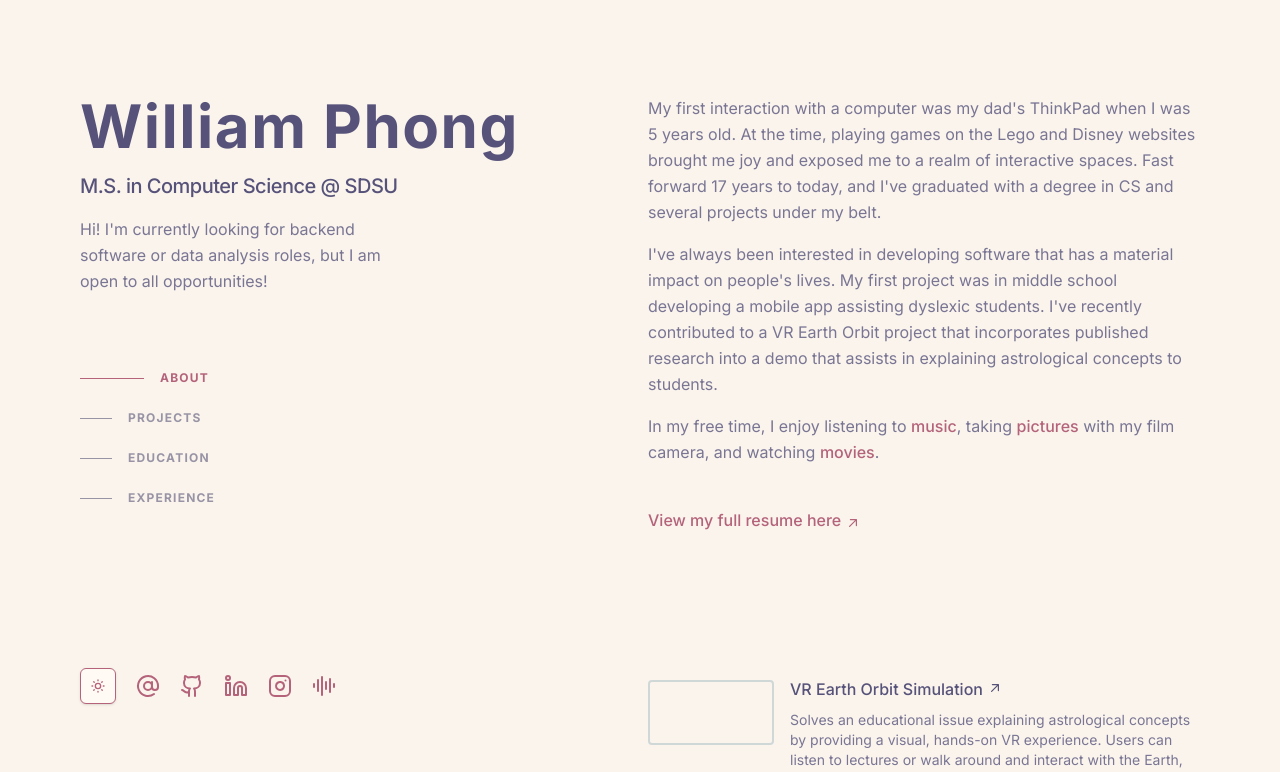
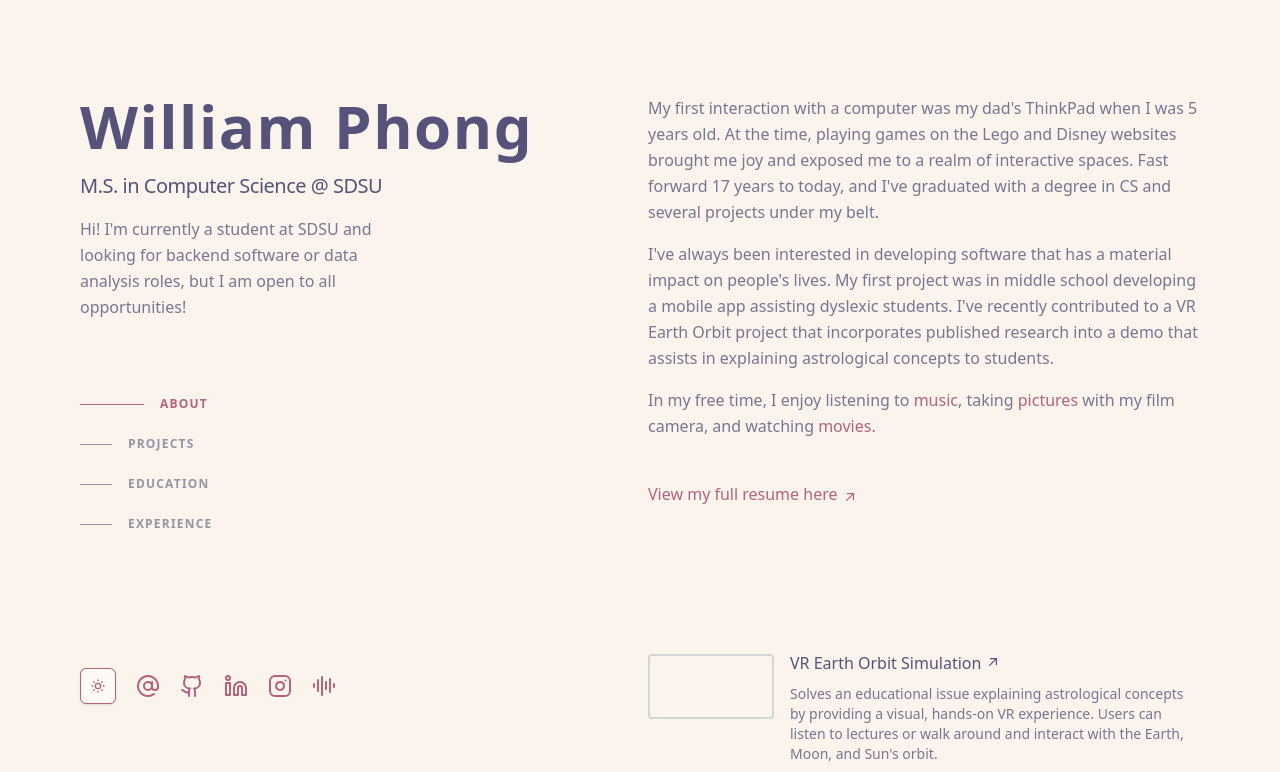
Before and after one commit to williamphong/waphong.com, a Next.js app: page / in a window 1280 px wide. Shown: the top 772 px of the page. Built offline with nearby package versions, Linux system fonts and the light colour scheme; grey boxes are pictures that could not be loaded; a web font is replaced by a local one.

Commit message:
general updates again lol

```diff
--- /dev/null
+++ b/app/(portfolio)/_components/AboutMe.tsx
@@ -0,0 +1,82 @@
+export const ABoutMe = () => {
+  return (
+    <div>
+      <p className="mb-4">
+        My first interaction with a computer was my dad's ThinkPad when I was 5
+        years old. At the time, playing games on the Lego and Disney websites
+        brought me joy and exposed me to a realm of interactive spaces. Fast
+        forward 17 years to today, and I've graduated with a degree in CS and
+        several projects under my belt.
+      </p>
+      <p className="mb-4">
+        I've always been interested in developing software that has a material
+        impact on people's lives. My first project was in middle school
+        developing a mobile app assisting dyslexic students. I've recently
+        contributed to a VR Earth Orbit project that incorporates published
+        research into a demo that assists in explaining astrological concepts to
+        students.
+      </p>
+      <p className="mb-4">
+        In my free time, I enjoy listening to{' '}
+        <a
+          className="link--color hover:underline-4 font-medium"
+          href="https://open.spotify.com/user/william.phong"
+          target="_blank"
+          rel="noreferrer noopener"
+          aria-label="spotify"
+        >
+          music
+        </a>
+        , taking{' '}
+        <a
+          className="link--color hover:underline-4 font-medium"
+          href="/gallery"
+          target="_blank"
+          rel="noreferrer noopener"
+          aria-label="gallery"
+        >
+          {' '}
+          pictures
+        </a>{' '}
+        with my film camera, and watching{' '}
+        <a
+          className="link--color hover:underline-4 font-medium"
+          href="https://letterboxd.com/andjuly/"
+          target="_blank"
+          rel="noreferrer noopener"
+          aria-label="letterboxd"
+        >
+          movies
+        </a>
+        .
+      </p>
+      <br></br>
+      <p className="mb-4">
+        <a
+          className="group/link link--color hover:underline-4 font-medium"
+          href="/files/resume.pdf"
+          target="_blank"
+          rel="noreferrer noopener"
+          aria-label="resume"
+        >
+          <span className="inline-block">
+            View my full resume here
+            <svg
+              xmlns="http://www.w3.org/2000/svg"
+              viewBox="0 0 20 20"
+              fill="currentColor"
+              className="ml-1 inline-block h-4 w-4 shrink-0 translate-y-px transition-transform group-hover/link:translate-x-1 group-hover/link:-translate-y-1 group-focus-visible/link:translate-x-1 group-focus-visible/link:-translate-y-1 motion-reduce:transition-none"
+              aria-hidden="true"
+            >
+              <path
+                fillRule="evenodd"
+                d="M5.22 14.78a.75.75 0 001.06 0l7.22-7.22v5.69a.75.75 0 001.5 0v-7.5a.75.75 0 00-.75-.75h-7.5a.75.75 0 000 1.5h5.69l-7.22 7.22a.75.75 0 000 1.06z"
+                clipRule="evenodd"
+              ></path>
+            </svg>{' '}
+          </span>
+        </a>
+      </p>
+    </div>
+  );
+};
--- a/app/(portfolio)/_components/EducationList.tsx
+++ b/app/(portfolio)/_components/EducationList.tsx
@@ -32,7 +32,7 @@ export const EducationList = () => {
               </header>
 
               <div className="z-10 sm:order-2 sm:col-span-6">
-                <h3 className="group/link text-rpd-text hover:text-rpd-foam focus-visible:text-rpd-foam dark:text-rp-text inline-flex items-baseline text-base font-medium">
+                <h3 className="group/link text-rpd-text dark:text-rp-text inline-flex items-baseline text-base font-medium">
                   {edu.title}
                 </h3>
 
--- a/app/(portfolio)/_components/ExperienceList.tsx
+++ b/app/(portfolio)/_components/ExperienceList.tsx
@@ -58,7 +58,7 @@ export const ExperienceList = () => {
               </header>
 
               <div className="z-10 sm:order-2 sm:col-span-6">
-                <h3 className="group/link text-rpd-text dark:text-rp-text hover:text-rpd-foam focus-visible:text-rpd-foam inline-flex items-baseline text-base font-medium">
+                <h3 className="group/link text-rpd-text dark:text-rp-text inline-flex items-baseline text-base font-medium">
                   {exp.title} · {exp.company}
                 </h3>
 
--- a/app/(portfolio)/_components/Navigation.tsx
+++ b/app/(portfolio)/_components/Navigation.tsx
@@ -16,7 +16,7 @@ const NavigationLink = ({ item, isActive }: NavigationLinkProps) => (
     >
       {/* hover color in globals.css */}
       <span className="nav-indicator bg-rpd-muted group-hover:bg-rpd-love group-focus-visible:bg-rpd-iris dark:bg-rp-muted dark:group-hover:bg-rp-rose dark:group-focus-visible:bg-rp-love mr-4 h-px w-8 transition-all group-hover:w-16 group-focus-visible:w-16 motion-reduce:transition-none"></span>
-      <span className="nav-text text-rpd-muted group-hover:text-rpd-love group-focus-visible:text-rpd-iris dark:text-rp-muted dark:group-hover:text-rp-rose dark:group-focus-visible:text-rp-love text-xs font-bold tracking-widest uppercase">
+      <span className="nav-text text-rpd-muted group-hover:text-rpd-love group-focus-visible:text-rpd-rose dark:text-rp-muted dark:group-hover:text-rp-rose dark:group-focus-visible:text-rp-love text-xs font-bold tracking-widest uppercase">
         {item.name}
       </span>
     </Link>
--- a/app/(portfolio)/_components/ProjectList.tsx
+++ b/app/(portfolio)/_components/ProjectList.tsx
@@ -14,13 +14,13 @@ export const projectsData = [
   {
     title: 'Formula 1 Race Prediction Application',
     description:
-      'Predicts race results from qualifying data using linear/multinomial regression and XGBoost',
+      'Developed predictive analytics model using linear/multinomial regression and XGBoost algorithms. Data operations are managed with PostgreSQL and results are visualized using Matplotlib',
     tags: [
       'Python',
       'Tensorflow',
       'Pytorch',
       'Sci-kit',
-      'MatPlotLib',
+      'Matplotlib',
       'Pandas',
       'Postgresql',
     ],
@@ -32,7 +32,7 @@ export const projectsData = [
     title: 'Portfolio Website // waphong.com',
     description:
       'My personal portfolio website. Integrates BetterAuth, Prisma and PostgreSQL for backend usage.',
-    tags: ['Next.JS', 'TypeScript', 'Tailwind', 'Vercel'],
+    tags: ['Next.JS', 'TypeScript', 'Tailwind', 'Vercel', 'Playwright'],
     link: 'https://github.com/williamphong/personalwebsite',
     imageUrl: '/images/projects/waphong.png',
     date: 'May 2024 - Present',
@@ -56,8 +56,8 @@ export const projectsData = [
   {
     title: 'Spotify Daylist Word Cloud',
     description:
-      "Generates a word cloud from a user's Spotify daylist titles. Phrases are parsed using Spotify's API and saved into a database.",
-    tags: ['Python', 'Spotipy', 'Postgresql'],
+      "Dynamic word cloud generator visualizing musical preferences from Spotify daylist data. Phrases are parsed using Spotify's API and saved into a database.",
+    tags: ['Python', 'Matplotlib', 'Spotipy', 'Postgresql'],
     link: 'https://github.com/williamphong/Spotify-Daylist-Word-Cloud',
     imageUrl: '/images/projects/wordcloud.png',
     date: 'Jun 2024 - Present',
@@ -94,7 +94,7 @@ export const ProjectList = () => {
               <div className="z-10 sm:order-2 sm:col-span-6">
                 <h3>
                   <a
-                    className="group/link text-rpd-text dark:text-rp-text hover:text-rpd-foam focus-visible:text-rpd-foam inline-flex items-baseline text-base font-medium"
+                    className="group/link text-rpd-text dark:text-rp-text dark:hover:text-rp-rose hover:text-rpd-love focus-visible:text-rpd-iris dark:focus-visible:text-rp-love inline-flex items-baseline text-base font-medium"
                     href={project.link}
                     aria-label={project.title}
                     target="_blank"
--- a/app/(portfolio)/page.tsx
+++ b/app/(portfolio)/page.tsx
@@ -2,13 +2,13 @@
 import React, { useEffect, useState, useRef, RefObject } from 'react';
 import Link from 'next/link';
 
-import { navigation, aboutMe } from '@/lib/data';
+import { navigation } from '@/lib/data';
 import { ProjectList } from './_components/ProjectList';
 import { LeftFooter, RightFooter } from './_components/Footers';
-import { ExternalLink } from './_components/ExternalLink';
 import { Navigation } from './_components/Navigation';
 import { EducationList } from './_components/EducationList';
 import { ExperienceList } from './_components/ExperienceList';
+import { ABoutMe } from './_components/AboutMe';
 
 export default function Home() {
   const sectionRefs = useRef<RefObject<HTMLElement>[]>(
@@ -51,7 +51,7 @@ export default function Home() {
           <h1 className="text-edge-outline text-rpd-text dark:text-rp-text cursor-default bg-clip-text pb-4 text-4xl font-bold tracking-wide whitespace-nowrap sm:text-3xl md:text-6xl">
             <Link
               href="/"
-              className="focus-visible:text-rpd-iris dark:focus-visible:text-rp-love"
+              className="focus-visible:text-rpd-rose dark:focus-visible:text-rp-love"
             >
               William Phong
             </Link>
@@ -62,8 +62,8 @@ export default function Home() {
           </h2>
 
           <p className="mt-4 max-w-xs">
-            Hi! I'm currently looking for backend software or data analysis
-            roles, but I am open to all opportunities!
+            Hi! I'm currently a student at SDSU and looking for backend software
+            or data analysis roles, but I am open to all opportunities!
           </p>
 
           <Navigation activeSection={activeSection} />
@@ -78,80 +78,16 @@ export default function Home() {
         <section
           id="about"
           className="mb-16 scroll-mt-16 md:mb-24 lg:mb-36 lg:scroll-mt-24"
+          aria-label="about me"
           ref={sectionRefs.current[0]}
         >
           <div className="dark:bg-rp-base/75 bg-rpd-base/75 sticky top-0 z-20 -mx-6 mb-4 w-screen px-6 py-5 backdrop-blur md:-mx-12 md:px-12 lg:sr-only lg:relative lg:top-auto lg:mx-auto lg:w-full lg:px-0 lg:py-0 lg:opacity-0">
             <h2 className="dark:text-rp-text text-rpd-text text-sm font-bold tracking-widest uppercase lg:sr-only">
-              About
+              About Me
             </h2>
           </div>
 
-          <div>
-            <p className="mb-4">{aboutMe.p1}</p>
-            <p className="mb-4">{aboutMe.p2}</p>
-          </div>
-
-          <p className="mb-4">
-            In my free time, I enjoy listening to{' '}
-            <a
-              className="text-rpd-love focus-visible:text-rpd-love dark:text-rp-rose dark:focus-visible:text-rp-love font-medium hover:underline hover:underline-offset-4"
-              href="https://open.spotify.com/user/william.phong"
-              target="_blank"
-              rel="noreferrer noopener"
-              aria-label="spotify"
-            >
-              music
-            </a>
-            , taking{' '}
-            <a
-              className="text-rpd-love focus-visible:text-rpd-love dark:text-rp-rose dark:focus-visible:text-rp-love font-medium hover:underline hover:underline-offset-4"
-              href="/gallery"
-              target="_blank"
-              rel="noreferrer noopener"
-              aria-label="gallery"
-            >
-              {' '}
-              pictures
-            </a>{' '}
-            with my film camera, and watching{' '}
-            <a
-              className="text-rpd-love focus-visible:text-rpd-love dark:text-rp-rose dark:focus-visible:text-rp-love font-medium hover:underline hover:underline-offset-4"
-              href="https://letterboxd.com/andjuly/"
-              target="_blank"
-              rel="noreferrer noopener"
-              aria-label="letterboxd"
-            >
-              movies
-            </a>
-            .
-          </p>
-          <br></br>
-          <p className="mb-4">
-            <a
-              className="group/link text-rpd-love focus-visible:text-rpd-love dark:text-rp-rose dark:focus-visible:text-rp-love font-medium hover:underline hover:underline-offset-4"
-              href="/files/resume.pdf"
-              target="_blank"
-              rel="noreferrer noopener"
-              aria-label="resume"
-            >
-              <span className="inline-block">
-                View my full resume here
-                <svg
-                  xmlns="http://www.w3.org/2000/svg"
-                  viewBox="0 0 20 20"
-                  fill="currentColor"
-                  className="ml-1 inline-block h-4 w-4 shrink-0 translate-y-px transition-transform group-hover/link:translate-x-1 group-hover/link:-translate-y-1 group-focus-visible/link:translate-x-1 group-focus-visible/link:-translate-y-1 motion-reduce:transition-none"
-                  aria-hidden="true"
-                >
-                  <path
-                    fillRule="evenodd"
-                    d="M5.22 14.78a.75.75 0 001.06 0l7.22-7.22v5.69a.75.75 0 001.5 0v-7.5a.75.75 0 00-.75-.75h-7.5a.75.75 0 000 1.5h5.69l-7.22 7.22a.75.75 0 000 1.06z"
-                    clipRule="evenodd"
-                  ></path>
-                </svg>{' '}
-              </span>
-            </a>
-          </p>
+          <ABoutMe />
         </section>
 
         {/* Project Section */}
--- a/app/globals.css
+++ b/app/globals.css
@@ -47,10 +47,6 @@
   --color-rpd-highlightHigh: #cecacd;
 }
 
-@theme inline {
-  --font-sans: var(--font-inter);
-}
-
 @layer base {
 }
 
@@ -64,21 +60,31 @@
   .active .nav-indicator {
     width: 4rem;
     --tw-bg-opacity: 1;
-    background-color: var(--nav-indicator-active);
+    background-color: var(--link-color);
   }
-
   .active .nav-text {
     --tw-text-opacity: 1;
-    color: var(--nav-text-active);
+    color: var(--link-color);
+  }
+  .link--color {
+    color: var(--link-color);
+  }
+  .link--color:focus-visible {
+    color: var(--focus-color);
   }
 }
 
 .light {
-  --nav-indicator-active: var(--color-rpd-love);
-  --nav-text-active: var(--color-rpd-love);
+  --link-color: var(--color-rpd-love);
+  --focus-color: var(--color-rpd-rose);
 }
 
 .dark {
-  --nav-indicator-active: var(--color-rp-rose);
-  --nav-text-active: var(--color-rp-rose);
+  --link-color: var(--color-rp-rose);
+  --focus-color: var(--color-rp-love);
 }
+
+@utility underline-4{
+    text-decoration: underline;
+    text-underline-offset: 4px;
+}
--- a/components/themeToggle/theme-toggle.tsx
+++ b/components/themeToggle/theme-toggle.tsx
@@ -25,7 +25,7 @@ export function ModeToggle() {
   if (!mounted) {
     return (
       <Button
-        className="bg-rpd-surface dark:bg-rp-surface"
+        className="link--color bg-rpd-surface dark:bg-rp-surface"
         variant="outline"
         size="icon"
         disabled
@@ -48,7 +48,7 @@ export function ModeToggle() {
 
   return (
     <Button
-      className="bg-rpd-surface hover:text-rpd-love dark:bg-rp-surface dark:hover:text-rp-rose"
+      className="link--color bg-rpd-surface hover:text-rpd-love dark:bg-rp-surface dark:hover:text-rp-rose cursor-pointer"
       variant="outline"
       size="icon"
       onClick={toggleTheme}
--- a/lib/data.ts
+++ b/lib/data.ts
@@ -67,8 +67,3 @@ export const svg = [
   },
   */
 ] as const;
-
-export const aboutMe = {
-  p1: "My first interaction with a computer was my dad's ThinkPad when I was 5 years old. At the time, playing games on the Lego and Disney websites brought me joy and exposed me to a realm of interactive spaces. Fast forward 17 years to today, and I've graduated with a degree in CS and several projects under my belt.",
-  p2: "I've always been interested in developing software that has a material impact on people's lives. My first project was in middle school developing a mobile app assisting dyslexic students. I've recently contributed to a VR Earth Orbit project that incorporates published research into a demo that assists in explaining astrological concepts to students.",
-} as const;
```
Also changed, not shown: app/(portfolio)/_components/ExternalLink.tsx (deleted, +0 -19 lines), app/(portfolio)/_components/Footers.tsx (+5 -6 lines), app/fonts.css (+6 -4 lines), 1 other file (tests, documents, lock files or other folders).
